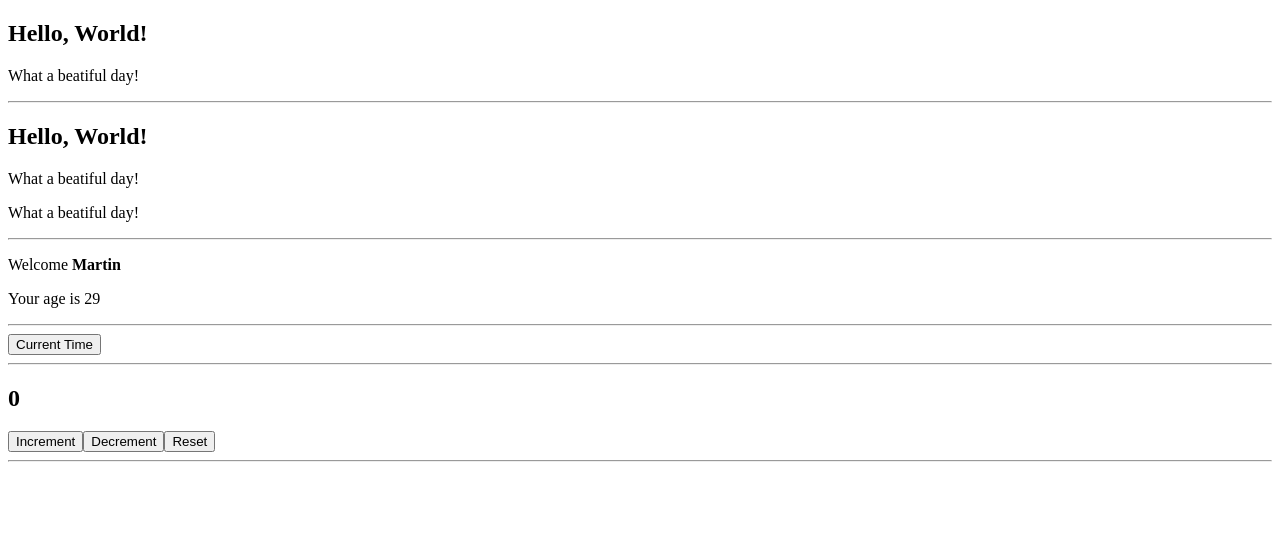
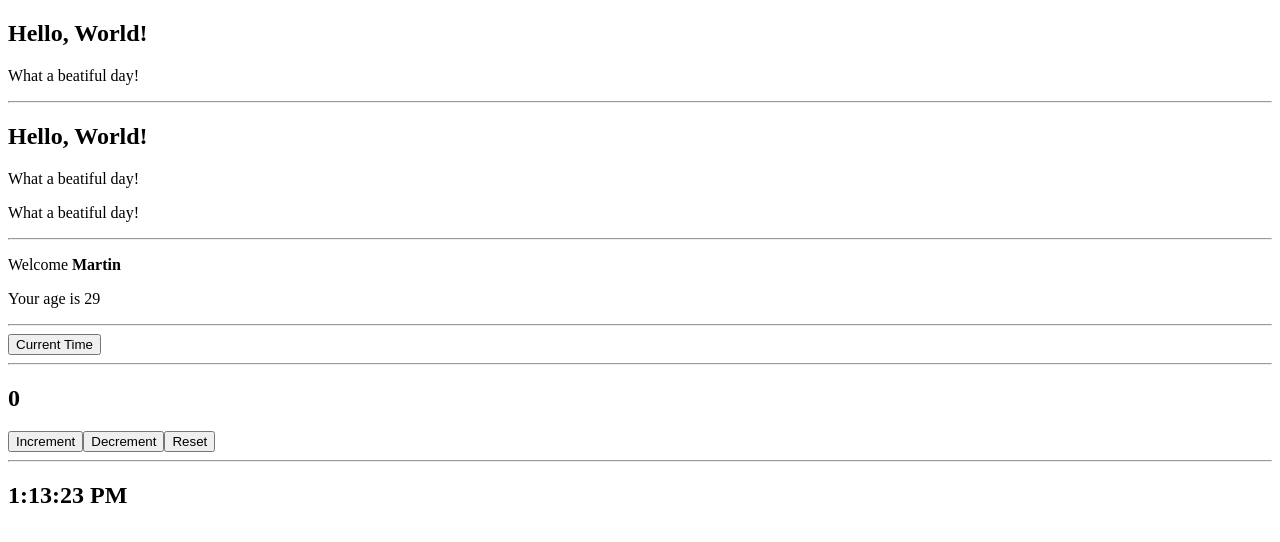
Before and after one commit to MartinGergov/React, a React (Vite) app: page / in a window 1280 px wide. Shown: the top 542 px of the page. Built offline with nearby package versions, Linux system fonts and the light colour scheme.

Commit message:
Ejercicio 14

```diff
--- a/src/App.jsx
+++ b/src/App.jsx
@@ -1,4 +1,5 @@
 import { AlertClock } from "./AlertClock";
+import { Clock } from "./Clock";
 import { Counter } from "./Counter";
 import { Hello } from "./Hello";
 import { Message } from "./Message";
@@ -21,6 +22,7 @@ export function App() {
       <hr />
       <Counter />
       <hr />
+      <Clock />
     </div>
   );
 }
--- /dev/null
+++ b/src/Clock.jsx
@@ -0,0 +1,16 @@
+import { useEffect, useState } from "react";
+
+export function Clock() {
+  const [date, setDate] = useState(new Date());
+  useEffect(() => {
+    setInterval(() => {
+      setDate(new Date());
+    }, 1000);
+  });
+
+  return (
+    <div>
+      <h2>{date.toLocaleTimeString()}</h2>
+    </div>
+  );
+}
```
